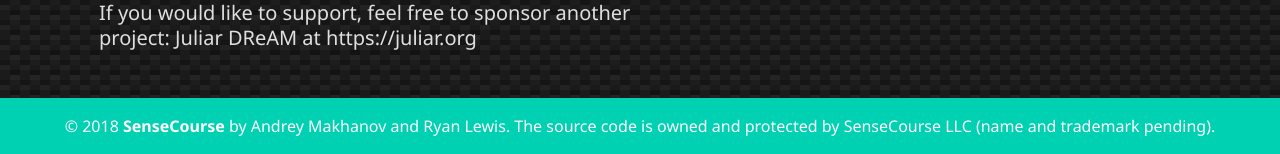
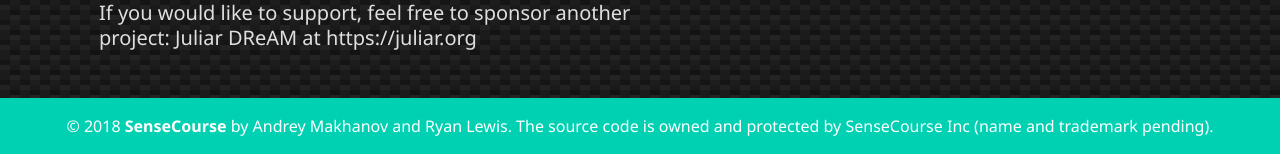
Before and after one commit to rylew2/SenseCourse, a Flask app: page / in a window 1280 px wide. Shown: the part 1414-1568 px from the top of the page. Run offline with Flask 2, Linux system fonts and the light colour scheme; some libraries are stand-ins or nearby versions.

Commit message:
login name

```diff
--- a/templates/footer.html
+++ b/templates/footer.html
@@ -2,7 +2,7 @@
     <div class="container ">
         <div class="content has-text-centered">
             <p>
-                © 2018 <strong>SenseCourse</strong> by {{ authors }}. The source code is owned and protected by SenseCourse LLC (name and trademark pending).
+                © 2018 <strong>SenseCourse</strong> by {{ authors }}. The source code is owned and protected by SenseCourse Inc (name and trademark pending).
             </p>
         </div>
     </div>
@@ -22,6 +22,7 @@
       <button class="delete" aria-label="close"></button>
     </header>
     <section class="modal-card-body">
+        <p>We only ask for your email and password for future login purposes! We do not store your name or send out any emails. Please login/register with confidence!</p><br/>
       <div class="field">
             <p class="control has-icons-left has-icons-right">
               <input class="input" type="email" placeholder="Email" id="myusername" required>
```
